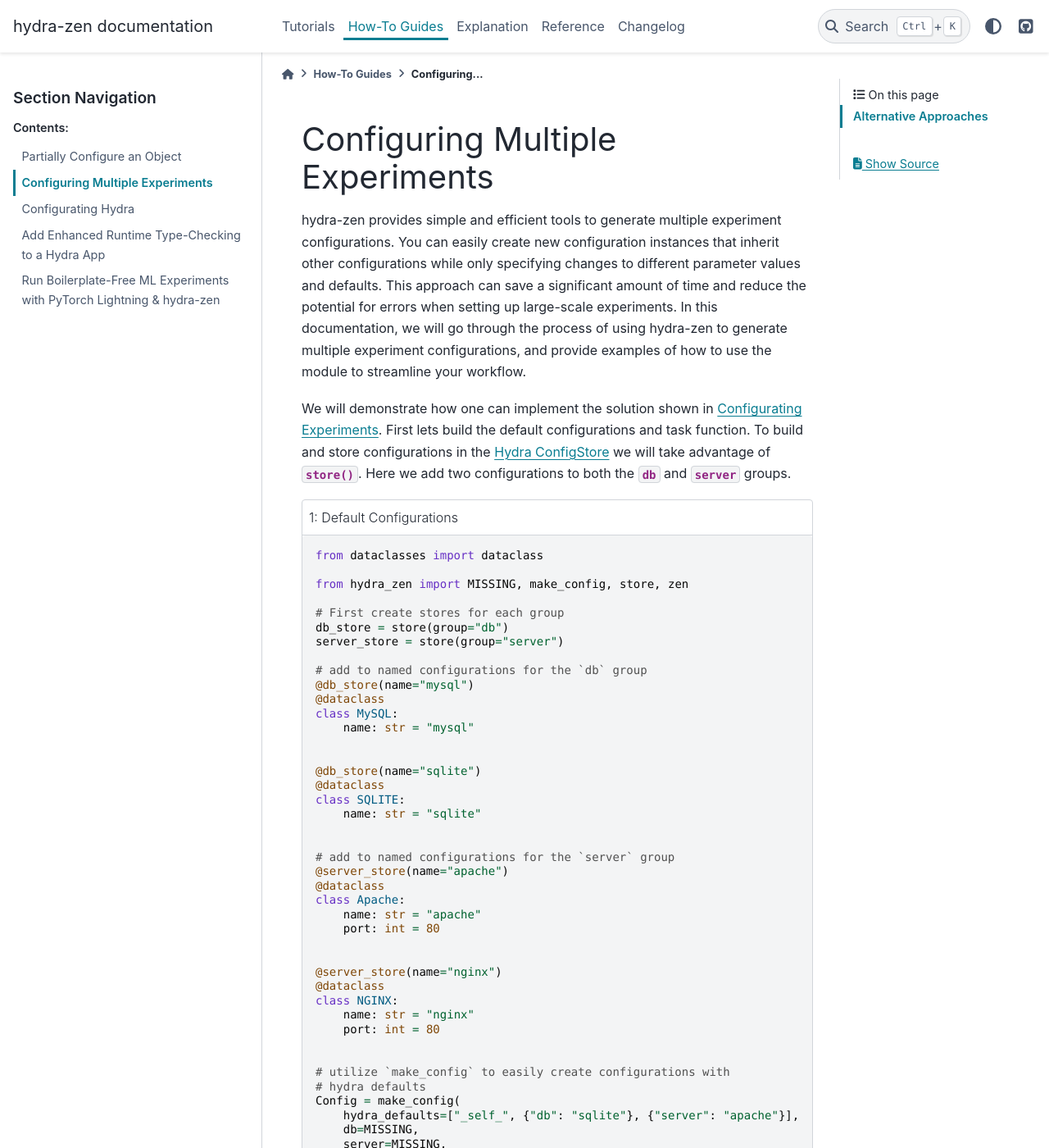
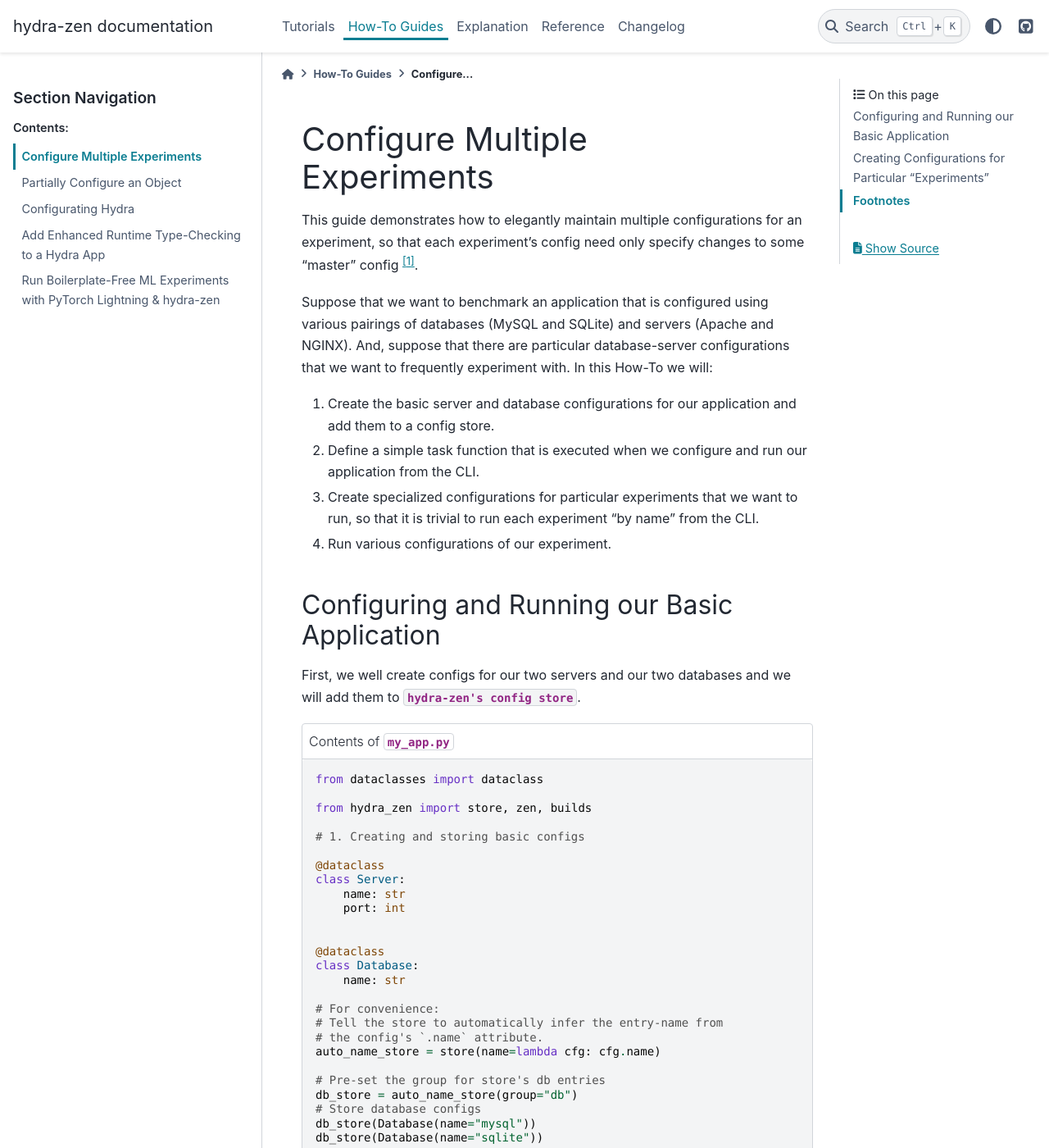
Before and after one commit to mit-ll-responsible-ai/hydra-zen, a Sphinx documentation site: the page built from docs/source/how_to/configuring_experiments.rst, in a window 1280 px wide and 1400 px high. Shown: the whole window at 82% size. Built offline with Sphinx 7.4.7 and the PyData theme 0.15.4, drawn with Linux system fonts in a browser that asks for light colours; the version number could not be read and is left out; some of the changed text lies outside the part shown.

Commit message:
Revise multi-experiment how-to

```diff
--- a/docs/source/how_to/configuring_experiments.rst
+++ b/docs/source/how_to/configuring_experiments.rst
@@ -2,133 +2,158 @@
    :description: Configuring and maintaining multiple experiment configurations.
 
 
-==================================
-Configuring Multiple Experiments
-==================================
+******************************
+Configure Multiple Experiments
+******************************
 
-hydra-zen provides simple and efficient tools to generate multiple experiment configurations. You can easily create new configuration
-instances that inherit other configurations while only specifying changes to different parameter values and defaults.
-This approach can save a significant amount of time and reduce the potential for errors when setting up large-scale experiments.
-In this documentation, we will go through the process of using hydra-zen to generate multiple experiment configurations,
-and provide examples of how to use the module to streamline your workflow.
-
-We will demonstrate how one can implement the solution shown in `Configurating Experiments <https://hydra.cc/docs/patterns/configuring_experiments/>`_.
-First lets build the default configurations and task function. To build and store configurations in the
-`Hydra ConfigStore <https://hydra.cc/docs/tutorials/structured_config/config_store/>`_ we will take advantage of :func:`~hydra_zen.store`.
-Here we add two configurations to both the `db` and `server` groups.
+This guide demonstrates how to elegantly maintain multiple configurations for an experiment, so that each experiment's config need only specify changes to some "master" config [1]_.
 
 
-.. code-block:: python
-    :caption: 1: Default Configurations
+Suppose that we want to benchmark an application that is configured using various pairings of databases (MySQL and SQLite) and servers (Apache and NGINX).
+And, suppose that there are particular database-server configurations that we want to frequently experiment with. In this How-To we will:
 
-    from dataclasses import dataclass
-
-    from hydra_zen import MISSING, make_config, store, zen
-
-    # First create stores for each group
-    db_store = store(group="db")
-    server_store = store(group="server")
-
-    # add to named configurations for the `db` group
-    @db_store(name="mysql")
-    @dataclass
-    class MySQL:
-        name: str = "mysql"
+1. Create the basic server and database configurations for our application and add them to a config store.
+2. Define a simple task function that is executed when we configure and run our application from the CLI.
+3. Create specialized configurations for particular experiments that we want to run, so that it is trivial to run each experiment "by name" from the CLI.
+4. Run various configurations of our experiment.
 
 
-    @db_store(name="sqlite")
-    @dataclass
-    class SQLITE:
-        name: str = "sqlite"
+Configuring and Running our Basic Application
+=============================================
+
+First, we well create configs for our two servers and our two databases and we will add them to :class:`hydra-zen's config store <hydra_zen.ZenStore>`.
+
+.. code-block:: python
+   :caption: Contents of `my_app.py`
+
+   from dataclasses import dataclass
+
+   from hydra_zen import store, zen, builds
+
+   # 1. Creating and storing basic configs
+
+   @dataclass
+   class Server:
+       name: str
+       port: int
 
 
-    # add to named configurations for the `server` group
-    @server_store(name="apache")
-    @dataclass
-    class Apache:
-        name: str = "apache"
-        port: int = 80
+   @dataclass
+   class Database:
+       name: str
+
+   # For convenience:
+   # Tell the store to automatically infer the entry-name from
+   # the config's `.name` attribute.
+   auto_name_store = store(name=lambda cfg: cfg.name)
+
+   # Pre-set the group for store's db entries
+   db_store = auto_name_store(group="db")
+   # Store database configs
+   db_store(Database(name="mysql"))
+   db_store(Database(name="sqlite"))
+
+   # Pre-set the group for store's server entries
+   server_store = auto_name_store(group="server")
+   # Store server configs
+   server_store(Server(name="apache", port=80))
+   server_store(Server(name="nginx", port=80))
 
 
-    @server_store(name="nginx")
-    @dataclass
-    class NGINX:
-        name: str = "nginx"
-        port: int = 80
+   # 2. Defining our app's task function and the top-level config
+   def task(db: Database, server: Server):
+       from hydra_zen import to_yaml
+
+       print(f"db:\n{to_yaml(db)}")
+       print(f"server:\n{to_yaml(server)}")
 
 
-    # utilize `make_config` to easily create configurations with
-    # hydra defaults
-    Config = make_config(
-        hydra_defaults=["_self_", {"db": "sqlite"}, {"server": "apache"}],
-        db=MISSING,
-        server=MISSING,
-    )
+   # The 'top-level' config for our app w/ a specified default
+   # database and server
+   Config = builds(
+       task,
+       populate_full_signature=True,
+       hydra_defaults=["_self_", {"db": "mysql"}, {"server": "apache"}],
+   )
 
-    # put main configuration in the store
-    store(
-        Config,
-        name="config",
-    )
+   store(Config, name="config")
 
-Next define the task function for our application:
-
-.. code-block:: python
-    :caption: 2: Python Application `my_app.py`
-
-    from hydra_zen import MISSING, make_config, store, to_yaml, zen
-
-    # ... load configurations
-
-    def task(db, server):
-        print("db:")
-        print(to_yaml(db))
-
-        print("server:")
-        print(to_yaml(server))
-
-
-    if __name__ == "__main__":
-        store.add_to_hydra_store()
-        zen(task).hydra_main(config_path=None, config_name="config", version_base="1.2")
+   if __name__ == "__main__":
+       store.add_to_hydra_store()
+       zen(task).hydra_main(config_path=None, config_name="config", version_base="1.2")
 
 
 The application can then be executed using:
 
-.. code-block:: bash
+.. code-block:: console
+   :caption: Running our application using the default config.
 
-    $ python my_app.py
-    db:
-    name: mysql
+   $ python my_app.py
+   db:
+   name: mysql
 
-    server:
-    name: apache
-    port: 80
+   server:
+   name: apache
+   port: 80
 
 
-Our objective is to create experiment configurations that override the default using
 
-.. code-block:: bash
+Creating Configurations for Particular "Experiments"
+====================================================
 
-    $ python my_app.py +experiment=fast_mode
+Suppose that we frequently want to run our application using the following two configurations (which we will refer to as `aplite` and `nglite`, respectively)
+
+.. code-block:: console
+   :caption: Manually running the so-called `aplite` configuration
+
+   $ python my_app.py db=sqlite server.port=8080
+   db:
+   name: sqlite
+
+   server:
+   name: apache
+   port: 8080
+
+
+.. code-block:: console
+   :caption: Manually running the so-called `nglite` configuration
+
+   $ python my_app.py db=sqlite server=nginx server.port=8080
+   db:
+   name: sqlite
+
+   server:
+   name: nginx
+   port: 8080
+
+
+Our objective is to be able run these experiments more concisely, as:
+
+.. code-block:: console
+
+    $ python my_app.py +experiment=<aglite or nginx>
 
 
 To do this we implement new experiment configurations that:
 
-- Are global configurations using `package="_global_"` and inheriting from the default `Config`
-- Override defaults configuration values using absolute paths for `/db` and `/server`
-- Override parameter values
+- Inherit from `Config` – the default config for our app – so that Hydra will be able to compose it with each experiment's config.
+- Are stored under the `_global_` `package <https://hydra.cc/docs/advanced/overriding_packages/>`_, so that they are used to replace our top-level config, and under a group called "experiment", which will determine how we reference them from the CLI.
+- Override defaults configuration values using absolute paths for `/db` and `/server`. Using absolute paths is necessary given that we are not leveraging `Hydra's config search path logic <https://hydra.cc/docs/advanced/search_path/>`_ (which is typically reserved for yaml-based configs).
+- Override particular parameter values (i.e., the configured server port)
 
 .. code-block:: python
-    :caption: 3: Experiment Configurations
+    :caption: 3: Adding experiment configs (an addition to `my_app.py`)
 
-    from hydra_zen import store, make_config
+    # add the following before the __main__ clause of `my_app.py`
+
+    from hydra_zen import make_config
 
     # the experiment configs:
+    # - must be stored under the _global_ package
     # - must inherit from `Config`
-    # - must set `package="_global_"`
-    experiment_store = store(group="experiment")
+    experiment_store = store(group="experiment",  package="_global_")
 
+    # equivalent to `python my_app.py db=sqlite server.port=8080`
     experiment_store(
         make_config(
             hydra_defaults=["_self_", {"override /db": "sqlite"}],
@@ -136,10 +161,10 @@
             bases=(Config,),
         ),
         name="aplite",
-        package="_global_",
     )
 
 
+    # equivalent to: `python my_app.py db=sqlite server=nginx server.port=8080`
     experiment_store(
         make_config(
             hydra_defaults=[
@@ -151,73 +176,88 @@
             bases=(Config,)
         ),
         name="nglite",
-        package="_global_"
     )
 
-Experiments can then be run from command line by prefixing the experiment choice with a `+` since the
-experiment config group is an addition and not an override. Here are couple examples:
+Each experiment can then be run from command line by prefixing the experiment choice with a `+` since the
+`experiment` config group is an addition and not an override (i.e. our top-level config does not contain an `experiment` group by default). Here are examples of ways that we can run our experiments from the CLI:
 
-.. code-block:: bash
+.. tab-set::
 
-    $ python my_app.py  +experiment=aplite
-    db:
-    name: sqlite
+   .. tab-item:: aplit
 
-    server:
-    name: apache
-    port: 8080
+      .. code-block:: console
+         :caption: 4 Running the `aplite` experiment
 
-    $ python my_app.py --multirun +experiment=aplite,nglite
-    [2023-01-17 10:45:25,609][HYDRA] Launching 2 jobs locally
-    [2023-01-17 10:45:25,609][HYDRA]        #0 : +experiment=aplite
-    db:
-    name: sqlite
+         $ python my_app.py +experiment=aplite
+         db:
+         name: sqlite
 
-    server:
-    name: apache
-    port: 8080
-
-    [2023-01-17 10:45:25,713][HYDRA]        #1 : +experiment=nglite
-    db:
-    name: sqlite
-
-    server:
-    name: nginx
-    port: 8080
+         server:
+         name: apache
+         port: 8080
 
 
-Alternative Approaches
-======================
+   .. tab-item:: nglite
 
-In order to keep the concepts simple we focused on the use of :py:func:`dataclasses.dataclass`.
-We could easily utilize :func:`~hydra_zen.make_config` as shown below
+      .. code-block:: console
+         :caption: 4 Running the `nglite` experiment
 
-.. code-block:: python
+         $ python my_app.py +experiment=nglite
+         db:
+         name: sqlite
 
-    db_store(make_config(name="mysql"), name="mysql")
-    ...
+         server:
+         name: nginx
+         port: 8080
 
-    server_store(make_config(name="apache", port=80), name="apache")
-    ...
+   .. tab-item:: multi-run
 
-Another neat trick that :func:`~hydra_zen.store` provides, which is a bit subtle, is that you can avoid having
-to specify name twice by telling the store how to infer the store-entry's name from the config:
+      .. code-block:: console
+         :caption: 4 Performing a multi-run over experiments
 
-.. code-block:: python
+         $ python my_app.py --multirun +experiment=aplite,nglite
+         [2023-01-17 10:45:25,609][HYDRA] Launching 2 jobs locally
+         [2023-01-17 10:45:25,609][HYDRA]        #0 : +experiment=aplite
+         db:
+         name: sqlite
 
-    # will infer store-entry name from .name attr of config
-    auto_name_store = store(name=lambda cfg: cfg.name)
+         server:
+         name: apache
+         port: 8080
 
-    # First create stores for each group
-    db_store = auto_name_store(group="db")
-    server_store = auto_name_store(group="server")
-    experiment_store = store(group="experiment")
+         [2023-01-17 10:45:25,713][HYDRA]        #1 : +experiment=nglite
+         db:
+         name: sqlite
+
+         server:
+         name: nginx
+         port: 8080
 
 
-    # add to named configurations for the `db` group
-    db_store(make_config(name="mysql"))
-    db_store(make_config(name="sqlite"))
+   .. tab-item:: multi-run (via glob)
 
-    # add to named configurations for the `server` group
-    server_store(make_config(name="apache", port=80))
-    server_store(make_config(name="nginx", port=80))
+      .. code-block:: console
+         :caption: 4 Running all experiments using the `glob <https://hydra.cc/docs/advanced/override_grammar/extended/#glob-choice-sweep>`_ syntax
+
+         $ python my_app.py --multirun '+experiment=glob(*)'
+         [2023-01-17 10:45:25,609][HYDRA] Launching 2 jobs locally
+         [2023-01-17 10:45:25,609][HYDRA]        #0 : +experiment=aplite
+         db:
+         name: sqlite
+
+         server:
+         name: apache
+         port: 8080
+
+         [2023-01-17 10:45:25,713][HYDRA]        #1 : +experiment=nglite
+         db:
+         name: sqlite
+
+         server:
+         name: nginx
+         port: 8080
+
+
+Footnotes
+=========
+.. [1] This closely mirrors Hydra's  `Configuring Experiments <https://hydra.cc/docs/patterns/configuring_experiments/>`_ guide, which describes a YAML-based solution to the same problem. In contrast to this, we emphasis a dataclass-based approach that leverages hydra-zen's enhanced functionality.
--- a/docs/source/how_tos.rst
+++ b/docs/source/how_tos.rst
@@ -14,8 +14,8 @@
    :maxdepth: 1
    :caption: Contents:
 
+   how_to/configuring_experiments
    how_to/partial_config
-   how_to/configuring_experiments
    how_to/configure_hydra
    how_to/beartype
    how_to/pytorch_lightning
```
